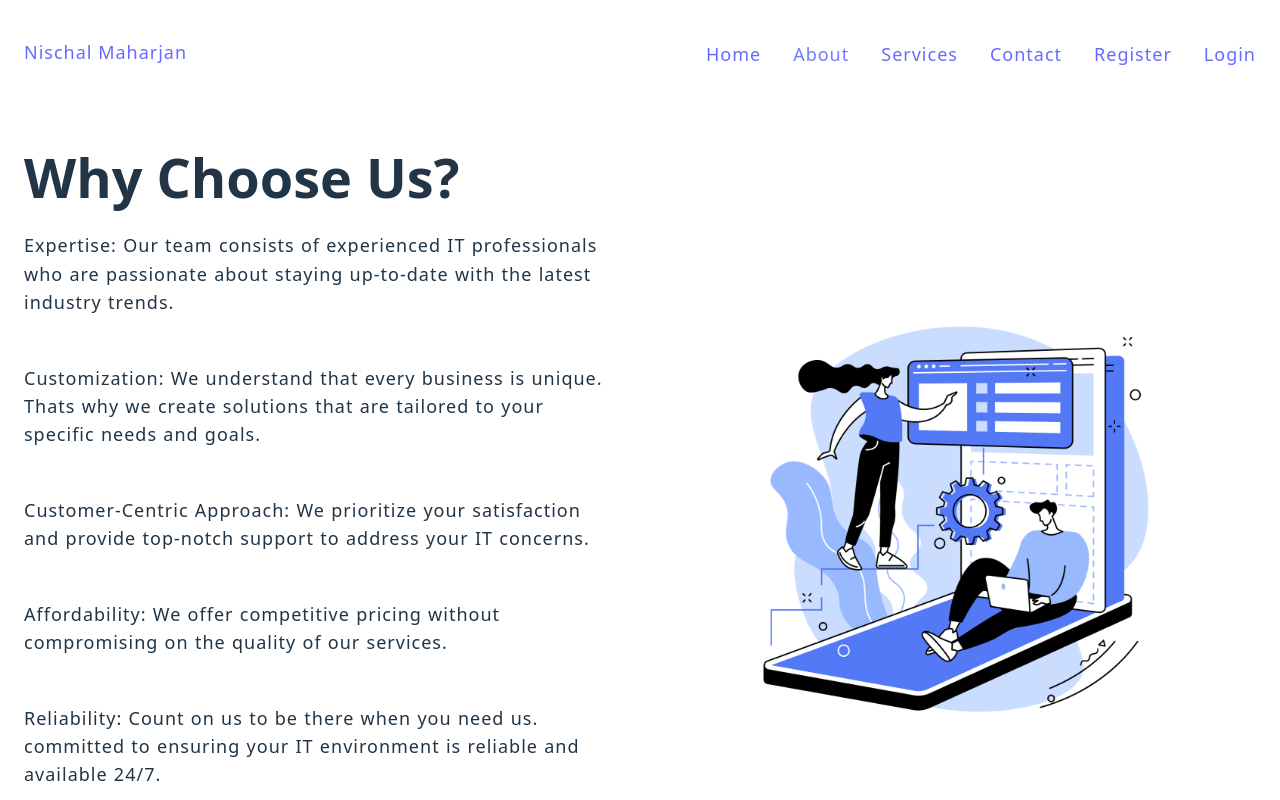
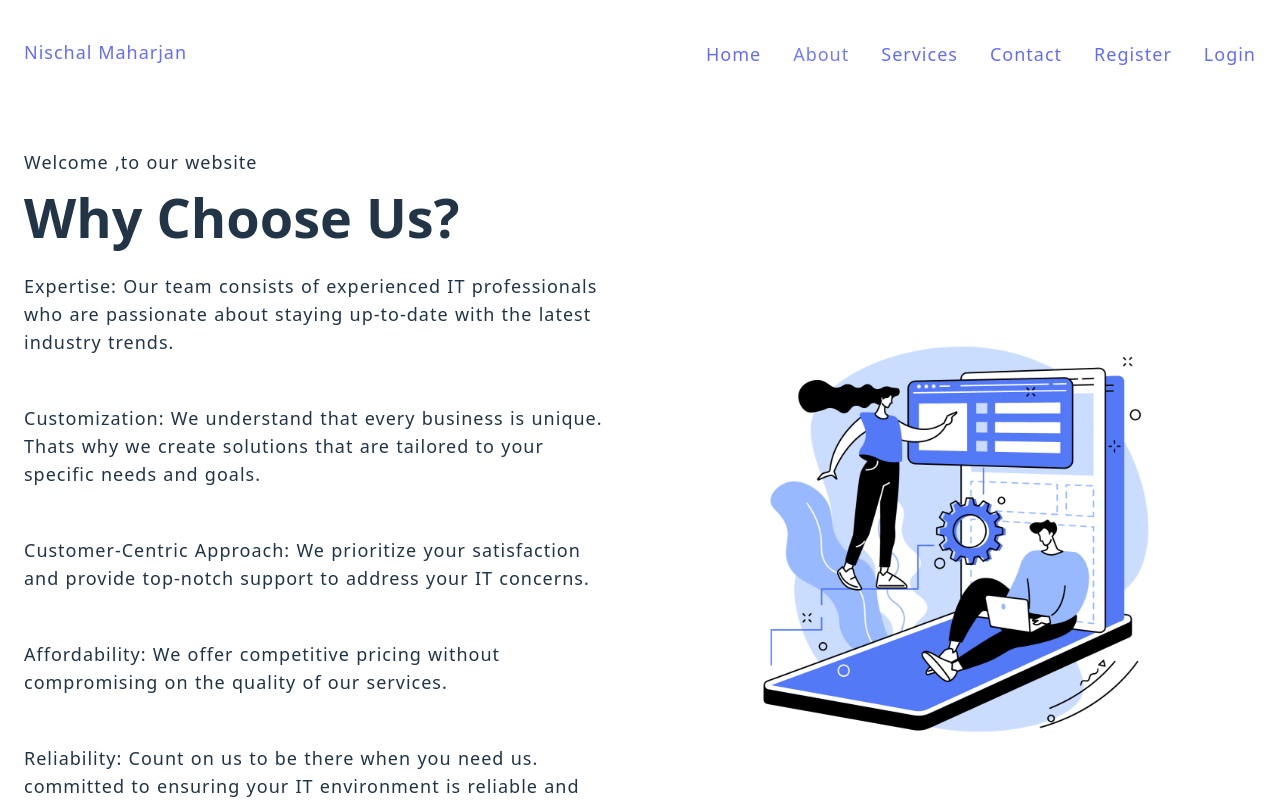
Before and after one commit to nisch-mhrzn/MERN-APP-Store, a React (Vite) app in the folder client/: page /about in a window 1280 px wide. Shown: the top 800 px of the page. Built offline with nearby package versions, Linux system fonts and the light colour scheme.

Commit message:
Greetings added to about page

```diff
--- a/client/src/pages/About.jsx
+++ b/client/src/pages/About.jsx
@@ -1,9 +1,9 @@
 import { NavLink } from "react-router-dom";
 // import { Analytics } from "../components/Analytics";
-// import { useAuth } from "../store/auth";
+import { useAuth } from "../store/auth";
 
 export const About = () => {
-  // const { user } = useAuth();
+  const { user } = useAuth();
 
   return (
     <>
@@ -12,7 +12,7 @@
           <div className="container grid grid-two-cols">
             <div className="hero-content">
               {/* <p>We care to cure your Health</p> */}
-
+              <p>Welcome ,{user?`${user.username} to our website` :`to our website`} </p>
               <h1>Why Choose Us? </h1>
               <p>
                 Expertise: Our team consists of experienced IT professionals who
```
